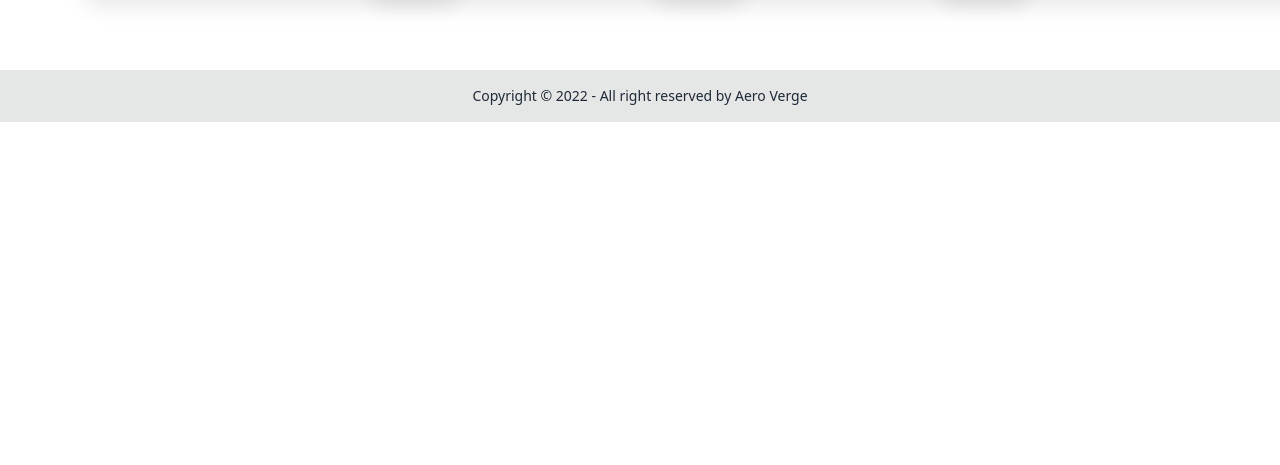
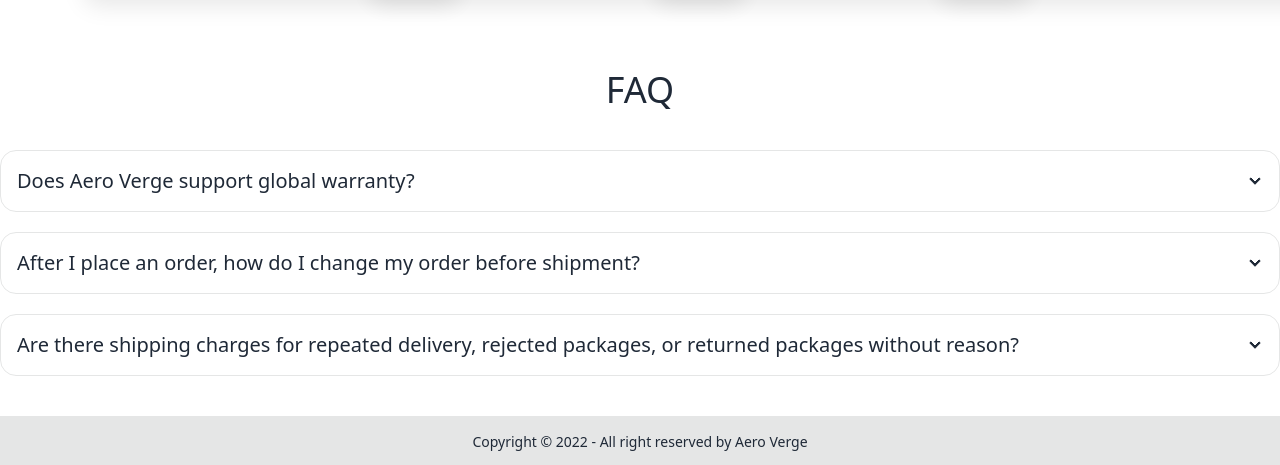
Before and after one commit to shohan-pherones/aero-verge, a React (Create React App) app: page / in a window 1280 px wide. Shown: the part 2694-3159 px from the top of the page. Before the commit the page ends 2816 px from the top, so only its background shows below. Built offline with nearby package versions, Linux system fonts and the light colour scheme; data requests are answered from the project's data file.

Commit message:
faq added

```diff
--- /dev/null
+++ b/src/components/FAQ.js
@@ -0,0 +1,47 @@
+import React from "react";
+
+const FAQ = () => {
+  const faqs = [
+    {
+      id: 1,
+      headline: "Does Aero Verge support global warranty?",
+      body: "You may use the free repair services at any officially authorized Aero Verge service center globally. The governing rules and the service terms and conditions are subject to the country or region in which you apply for Aero Verge.",
+    },
+    {
+      id: 2,
+      headline:
+        "After I place an order, how do I change my order before shipment?",
+      body: "The nation, product quantity, category, and color cannot be changed once an order has been placed. If you need to change these details, please cancel the order and purchase again. Due to different states and cities having different tax rates, we do not allow our customers to change the city, state, or ZIP code after the order has been placed when the order is paid for via credit card or bank transfer. If the order is paid for via Paypal or Affirm, no changes can be made since the payment service provider verifies shipping address information before they approve payment.",
+    },
+    {
+      id: 3,
+      headline:
+        "Are there shipping charges for repeated delivery, rejected packages, or returned packages without reason?",
+      body: "Yes. The consignee will be responsible for extra delivery charges if delivery failures are caused by the consignee. Shipment charges for returned products because of order cancellation or package rejection after the goods have been shipped will be at the consignee’s own expense and will be deducted from the refund. Shipment charges for returns without reason will be at the customer’s expense, and will be deducted from the refund.",
+    },
+  ];
+
+  return (
+    <>
+      <h2 className="text-center text-4xl font-medium">FAQ</h2>
+      <div className="container mx-auto flex flex-col gap-5 py-10">
+        {faqs.map((faq) => (
+          <div
+            tabIndex={0}
+            className="collapse collapse-arrow border border-base-300 bg-base-100 rounded-box"
+            key={faq.id}
+          >
+            <div className="collapse-title text-xl font-medium">
+              {faq.headline}
+            </div>
+            <div className="collapse-content">
+              <p>{faq.body}</p>
+            </div>
+          </div>
+        ))}
+      </div>
+    </>
+  );
+};
+
+export default FAQ;
--- a/src/components/Home.js
+++ b/src/components/Home.js
@@ -1,6 +1,7 @@
 import React from "react";
 import Categories from "./Categories";
 import Drones from "./Drones";
+import FAQ from "./FAQ";
 import Slider from "./Slider";
 
 const Home = ({ data: { drones, isPending, error } }) => {
@@ -9,6 +10,7 @@ const Home = ({ data: { drones, isPending, error } }) => {
       <Slider />
       <Categories />
       <Drones data={{ drones, isPending, error }} />
+      <FAQ />
     </div>
   );
 };
```
